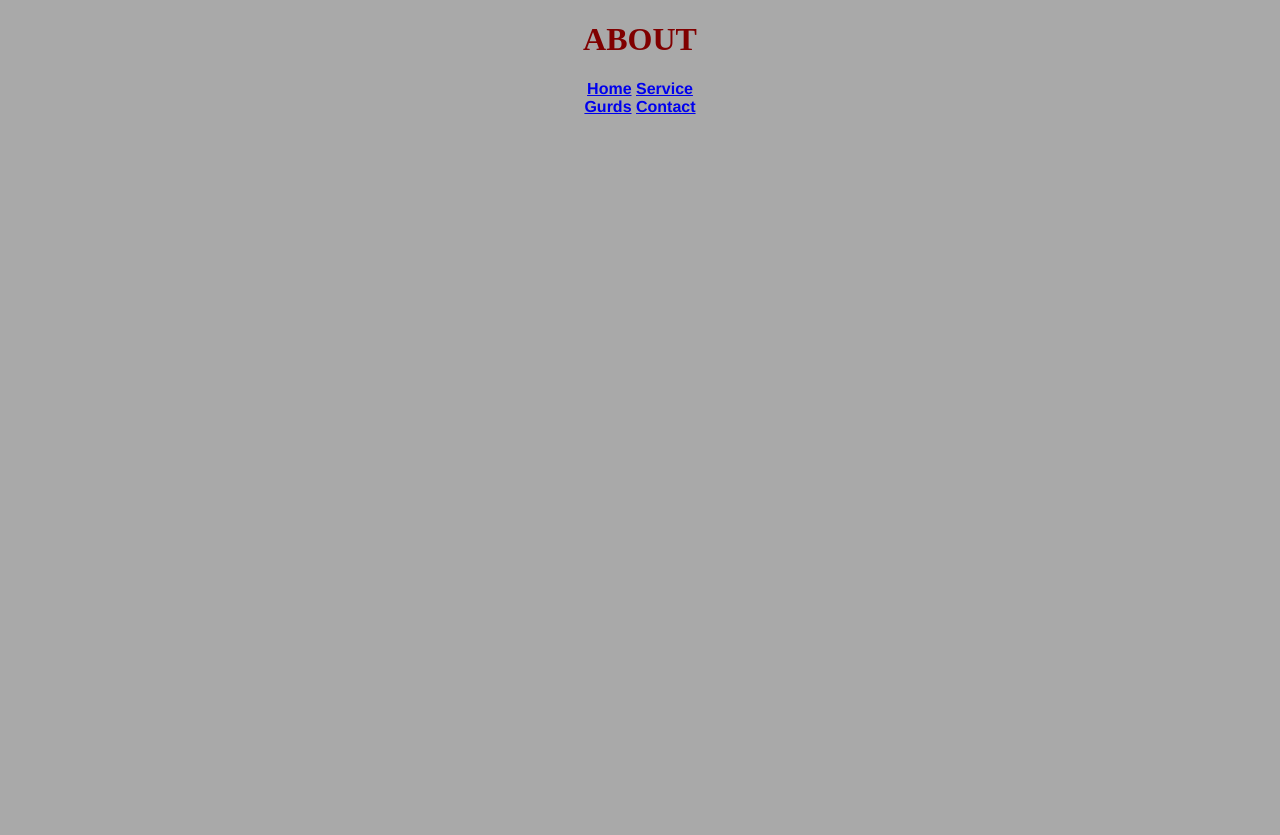
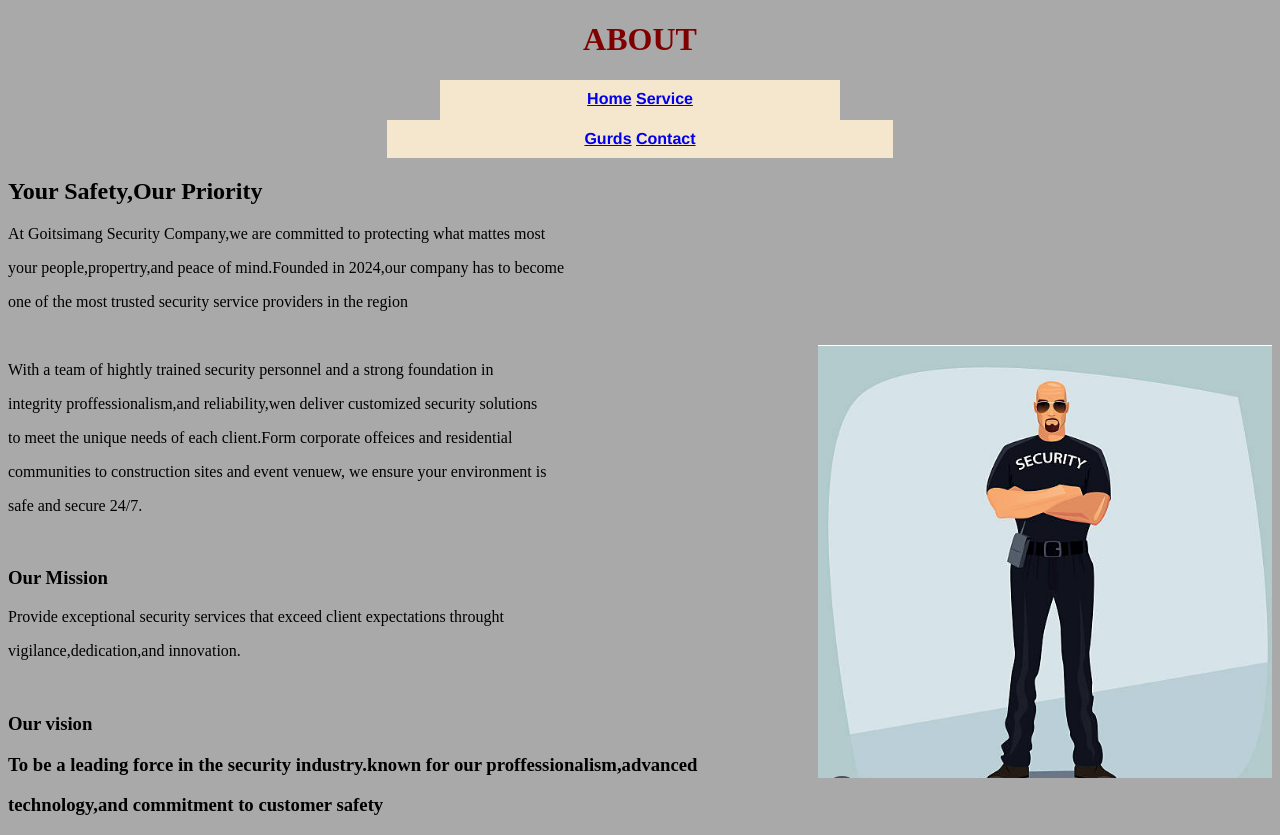
Before and after one commit to Tuwane/Security-company, a plain HTML site: page about.html in a window 1280 px wide. Before the commit the page ends 800 px from the top, so only its background shows below. Drawn offline with Linux system fonts and the light colour scheme.

Commit message:
second commit

```diff
--- a/about.html
+++ b/about.html
@@ -17,6 +17,27 @@
 <a href="gurds.html">Gurds</a>
 <a href="contact.html">Contact</a>
 </div>
+<h2>Your Safety,Our Priority</h2>
+<p>At Goitsimang Security Company,we are committed to protecting what mattes most</p>
+<p>your people,propertry,and peace of mind.Founded in 2024,our company has to become</p
+<p>one of the most trusted security service providers in the region</p>
+<br/>
+<img src="images/img1.png">
+<p>With a team of hightly trained security personnel and a strong foundation in </p>
+<p>integrity proffessionalism,and reliability,wen deliver customized security solutions</p>
+<p>to meet the unique needs of each client.Form corporate offeices and residential </p>
+<p>communities to construction sites and event venuew, we ensure your environment is</p>
+<p>safe and secure 24/7.</p>
+<br/>
+<h3>Our Mission</h3>
+<p>Provide exceptional security services that exceed client expectations throught </p>
+<p>vigilance,dedication,and innovation.</p>
+<br/>
+<h3>Our vision<h3>
+<p>To be a leading force in the security industry.known for our proffessionalism,advanced</p>
+<p>technology,and commitment to customer safety</p>
+
+
 
 
 
--- a/style.css
+++ b/style.css
@@ -1,6 +1,11 @@
 body{
 background-color:darkgrey;
 
+
+
+}
+img{
+float:right;
 
 }
 #h1{
@@ -25,6 +30,13 @@ font-family:helvetica, sans-serif;
 font-weight:800;
 text-decoration:none;
 margin:auto;
+background-color:#f5e7ce;
+width:30%;
+text-decoration:none;
+height:20px;
+padding-top:110px;
+padding:10px;
+padding-left:10px;
 
 
 }
@@ -32,10 +44,28 @@ margin:auto;
 text-align:center;
 font-family:helvetica, sans-serif;
 font-weight:800;
+margin:auto;
+width:40%;
 text-decoration:none;
+padding-top:10px;
+background-color:#f5e7ce;
+padding-bottom:10px;
+
+}
+#button-top a:hover{
+background-color: #a19423;
+
+}
+#button-lower a:hover{
+background-color: #a19423;
+
 }
 #h2{
 color:#ff6347;
 
 
 }
+#lin{
+background-color:rgb(225, 225, 225,08);
+width:40%;
+}
```
Also changed, not shown: contact.html (+10 -0 lines), gurds.html (+2 -1 lines), index.html (+23 -0 lines), service.html (+15 -0 lines), images/img1.png (added).
